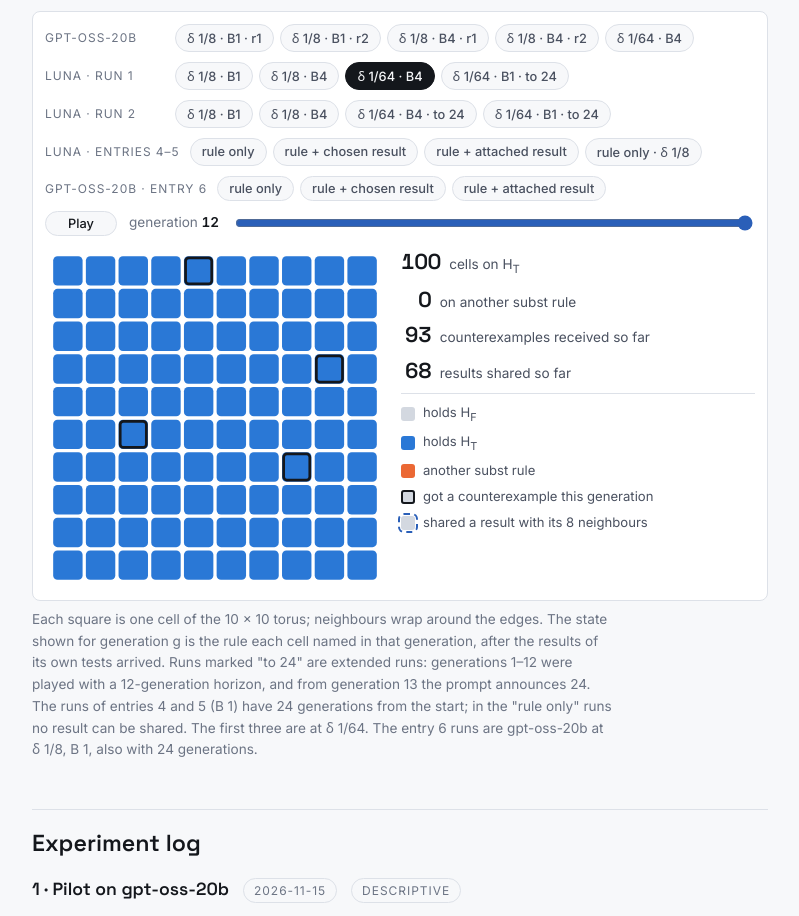
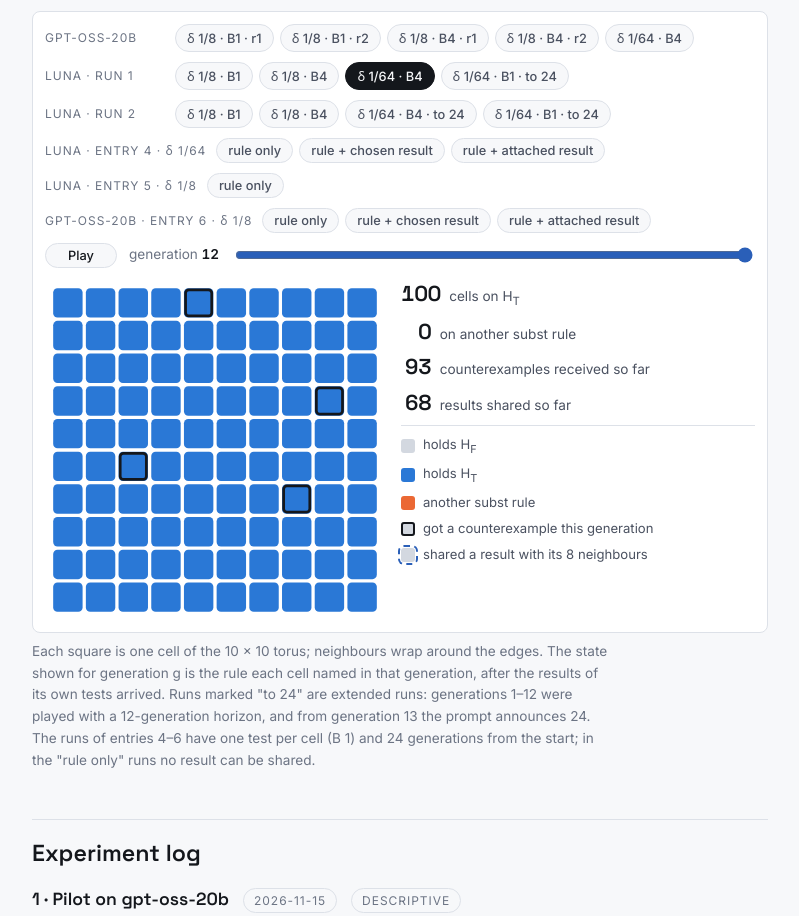
Before and after one commit to corba777/luna_life, a plain HTML site: page docs/collective_falsification.html in a window 1280 px wide. Shown: the part 3280-4196 px from the top of the page, without its empty margins (240-1039 px from the left). Drawn offline with Linux system fonts and the light colour scheme.

Commit message:
site: CF page viewer — δ on the rows of entries 4–6.

```diff
--- a/docs/collective_falsification.html
+++ b/docs/collective_falsification.html
@@ -193,14 +193,17 @@ svg .lbl{fill:var(--ink-2);font-weight:500}
             <button type="button" id="run-11" data-run="luna_d64_B4_r2" aria-pressed="false">δ 1/64 · B4 · to 24</button>
             <button type="button" id="run-12" data-run="luna_d64_B1_r2" aria-pressed="false">δ 1/64 · B1 · to 24</button>
           </div></div>
-          <div class="segrow"><span class="segl">Luna · entries 4–5</span>
+          <div class="segrow"><span class="segl">Luna · entry 4 · <span style="text-transform:none">δ</span> 1/64</span>
           <div class="seg" role="group" aria-label="Luna message-condition runs">
             <button type="button" id="run-13" data-run="qx3_luna_R" aria-pressed="false">rule only</button>
             <button type="button" id="run-14" data-run="qx3_luna_RE" aria-pressed="false">rule + chosen result</button>
             <button type="button" id="run-15" data-run="qx3_luna_REf" aria-pressed="false">rule + attached result</button>
-            <button type="button" id="run-16" data-run="qx3_luna_R_d8" aria-pressed="false">rule only · δ 1/8</button>
           </div></div>
-          <div class="segrow"><span class="segl">gpt-oss-20b · entry 6</span>
+          <div class="segrow"><span class="segl">Luna · entry 5 · <span style="text-transform:none">δ</span> 1/8</span>
+          <div class="seg" role="group" aria-label="Luna rule-only run at delta 1/8">
+            <button type="button" id="run-16" data-run="qx3_luna_R_d8" aria-pressed="false">rule only</button>
+          </div></div>
+          <div class="segrow"><span class="segl">gpt-oss-20b · entry 6 · <span style="text-transform:none">δ</span> 1/8</span>
           <div class="seg" role="group" aria-label="gpt-oss-20b message-condition runs">
             <button type="button" id="run-17" data-run="qx3_20b_R" aria-pressed="false">rule only</button>
             <button type="button" id="run-18" data-run="qx3_20b_RE" aria-pressed="false">rule + chosen result</button>
@@ -229,7 +232,7 @@ svg .lbl{fill:var(--ink-2);font-weight:500}
           </div>
         </div>
       </div>
-      <figcaption>Each square is one cell of the 10 × 10 torus; neighbours wrap around the edges. The state shown for generation g is the rule each cell named in that generation, after the results of its own tests arrived. Runs marked "to 24" are extended runs: generations 1–12 were played with a 12-generation horizon, and from generation 13 the prompt announces 24. The runs of entries 4 and 5 (B 1) have 24 generations from the start; in the "rule only" runs no result can be shared. The first three are at δ 1/64. The entry 6 runs are gpt-oss-20b at δ 1/8, B 1, also with 24 generations.</figcaption>
+      <figcaption>Each square is one cell of the 10 × 10 torus; neighbours wrap around the edges. The state shown for generation g is the rule each cell named in that generation, after the results of its own tests arrived. Runs marked "to 24" are extended runs: generations 1–12 were played with a 12-generation horizon, and from generation 13 the prompt announces 24. The runs of entries 4–6 have one test per cell (B 1) and 24 generations from the start; in the "rule only" runs no result can be shared.</figcaption>
     </figure>
 
   <h2>Experiment log</h2>
```
